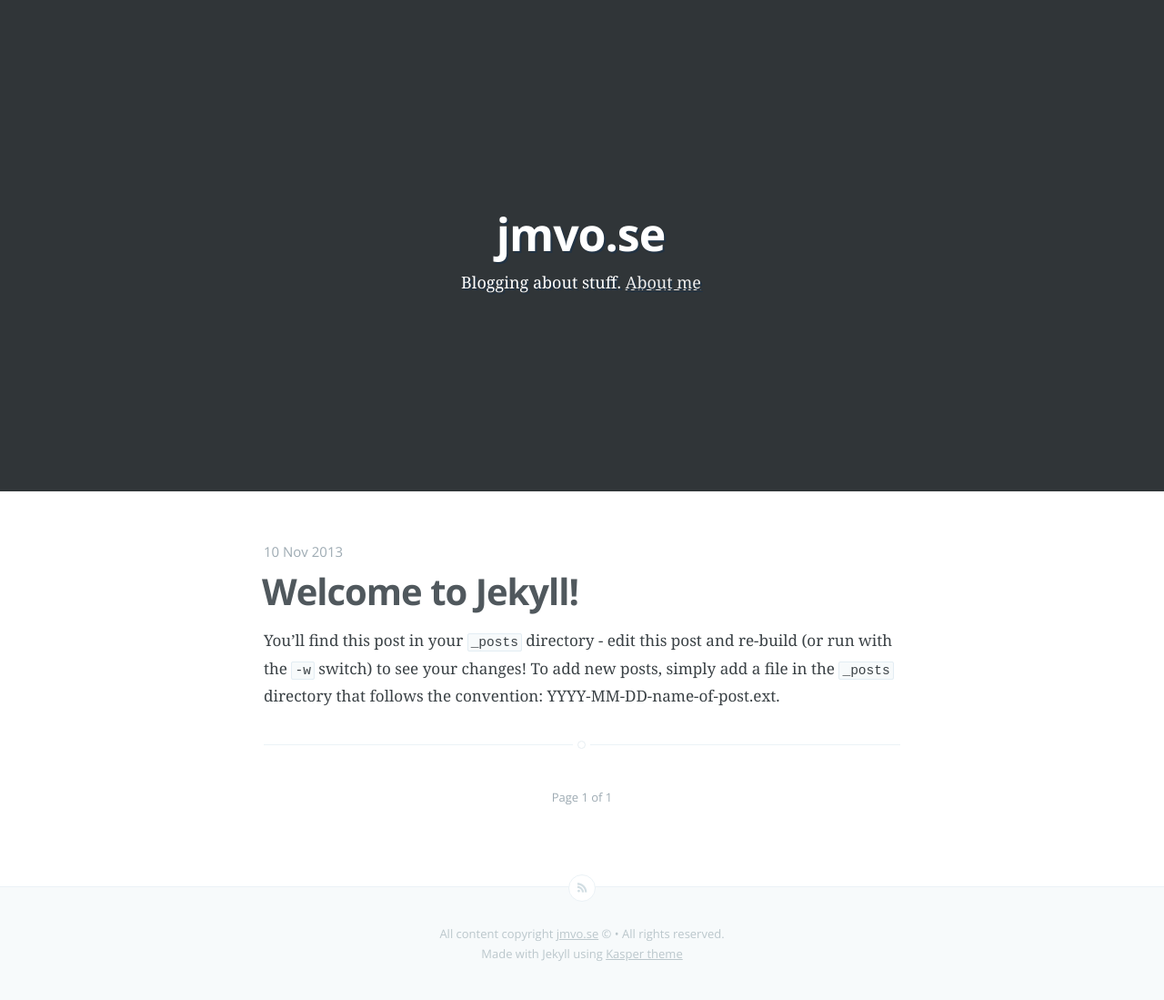
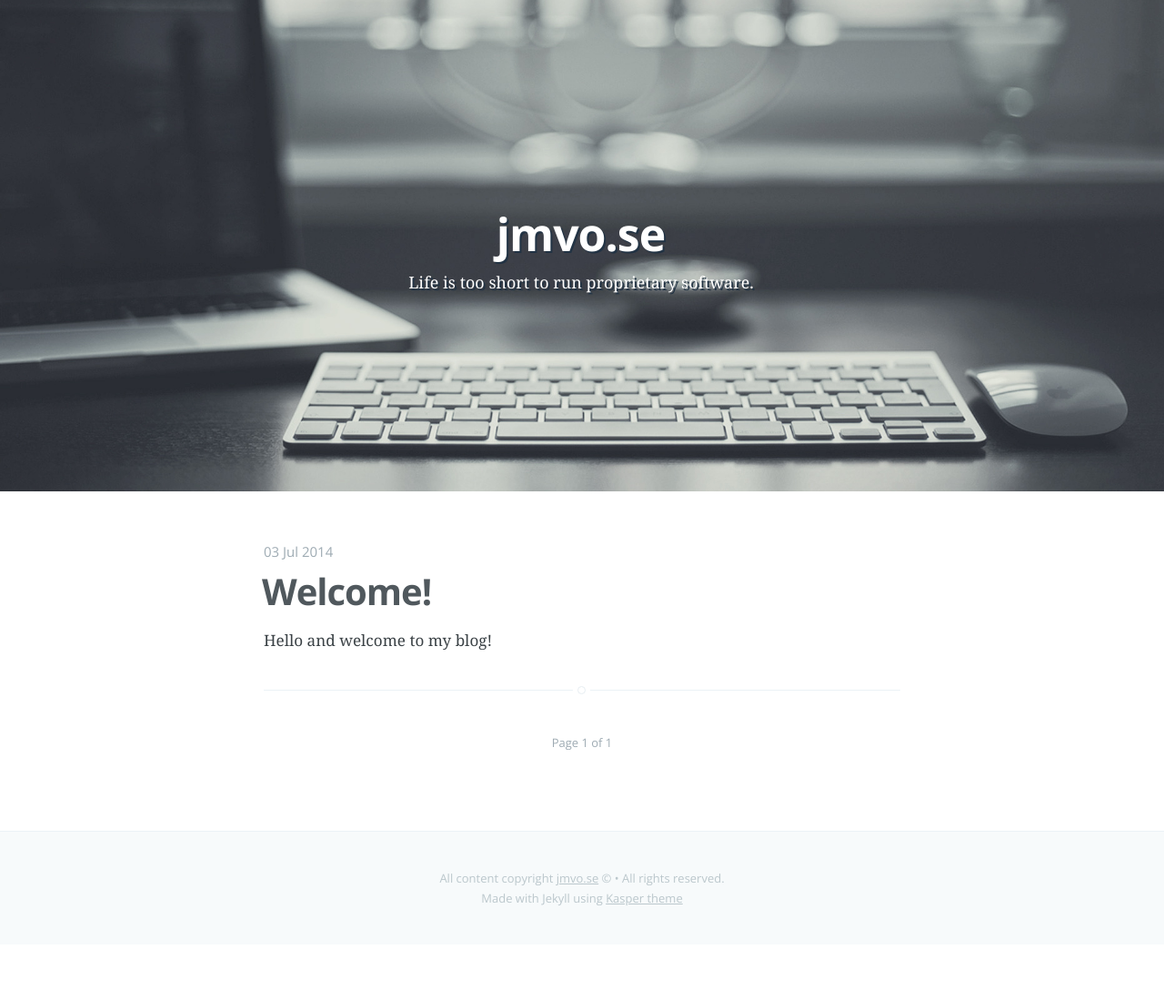
Before and after one commit to johanols/johanols.github.io, a Jekyll site: the page built from index.html, in a window 1280 px wide. Shown: the whole page at 91% size. Built offline with Jekyll 4.4.1, drawn with Linux system fonts in a browser that asks for light colours; Markdown is read by kramdown in place of the engine named in the settings; the list of posts is cut into pages by our own code; after the commit the page ends 1038 px from its top, so only the background shows below that.

Commit message:
Some adjustments

```diff
--- a/_config.yml
+++ b/_config.yml
@@ -1,6 +1,7 @@
 name: jmvo.se
-description: Blogging about stuff
-meta_description: "jmvo.se, Blogging about stuff"
+description: Life is too short to run proprietary software
+meta_description: "jmvo.se, Blogging about stuff. Yeah"
+baseurl: '/'
 
 markdown: redcarpet
 highlighter: pygments
@@ -11,4 +12,5 @@ paginate: 15
 url:            'http://localhost:4000'
 author:         'Johan Olsson'
 
+timezone: Europe/Berlin
 permalink:   /:title/
--- a/_layouts/default.html
+++ b/_layouts/default.html
@@ -4,7 +4,7 @@
     <meta http-equiv="Content-Type" content="text/html; charset=UTF-8" />
     <meta http-equiv="X-UA-Compatible" content="IE=edge,chrome=1" />
 
-    <title>{{ site.name }} - {{ site.description }}</title>
+    <title>{{ site.name }}{% if page.title != 'Home' %} - {{ page.title }}{% endif %}</title>
     <meta name="description" content="{{ site.meta_description}}" />
 
     <meta name="HandheldFriendly" content="True" />
@@ -26,7 +26,6 @@
     {{ content }}
 
     <footer class="site-footer">
-        <a class="subscribe icon-feed" href="{{ site.baseurl }}rss.xml"><span class="tooltip">Subscribe!</span></a>
         <div class="inner">
              <section class="copyright">All content copyright <a href="{{ site.baseurl }}">{{ site.name }}</a> &copy; {{date format="YYYY"}} &bull; All rights reserved.</section>
              <section class="poweredby">Made with Jekyll using <a href="http://github.com/rosario/kasper">Kasper theme</a></section>
--- a/_posts/2013-11-10-welcome-to-jekyll.markdown
+++ /dev/null
@@ -1,28 +0,0 @@
----
-layout: post
-title:  "Welcome to Jekyll!"
-date:   2013-11-10 10:18:00
-categories: jekyll update
----
-
-You'll find this post in your `_posts` directory - edit this post and re-build (or run with the `-w` switch) to see your changes!
-To add new posts, simply add a file in the `_posts` directory that follows the convention: YYYY-MM-DD-name-of-post.ext.
-
-Jekyll also offers powerful support for code snippets:
-
-{% highlight ruby %}
-def print_hi(name)
-  puts "Hi, #{name}"
-end
-print_hi('Tom')
-#=> prints 'Hi, Tom' to STDOUT.
-{% endhighlight %}
-
-{% highlight php %}
-$data = array('yo' => 1234);
-{% endhighlight %}
-
-Check out the [Jekyll docs][jekyll] for more info on how to get the most out of Jekyll. File all bugs/feature requests at [Jekyll's GitHub repo][jekyll-gh].
-
-[jekyll-gh]: https://github.com/mojombo/jekyll
-[jekyll]:    http://jekyllrb.com
--- /dev/null
+++ b/_posts/2014-07-03-welcome.markdown
@@ -0,0 +1,8 @@
+---
+layout: post
+title:  "Welcome!"
+date:   2014-07-03 22:29:00 CEST
+categories: first
+---
+
+Hello and welcome to my blog!
--- a/assets/css/screen.css
+++ b/assets/css/screen.css
@@ -372,7 +372,8 @@ margin on the iframe, cause it breaks stuff. */
     margin-bottom: 5rem;
     text-align: center;
     color: #fff;
-    background: #303538 no-repeat center center;
+    /*background: #303538 no-repeat center center;*/
+    background: url('../images/bg.jpg');
     background-size: cover;
 }
 
--- a/index.html
+++ b/index.html
@@ -16,7 +16,6 @@ about: 'about.html'
             <h1 class="blog-title">{{ site.name }}</h1>
             <h2 class="blog-description">
                 {{ site.description }}.
-                {% if page.about %} <a href='{{ site.baseurl }}{{ page.about }}'> About me </a> {% endif %}
             </h2>
         </div>
     </div>
```
Also changed, not shown: _layouts/post.html (+0 -16 lines), assets/images/bg.jpg (added), assets/images/kasper-theme-index.png (deleted), assets/images/kasper-theme-post.png (deleted), assets/images/profile.png.
